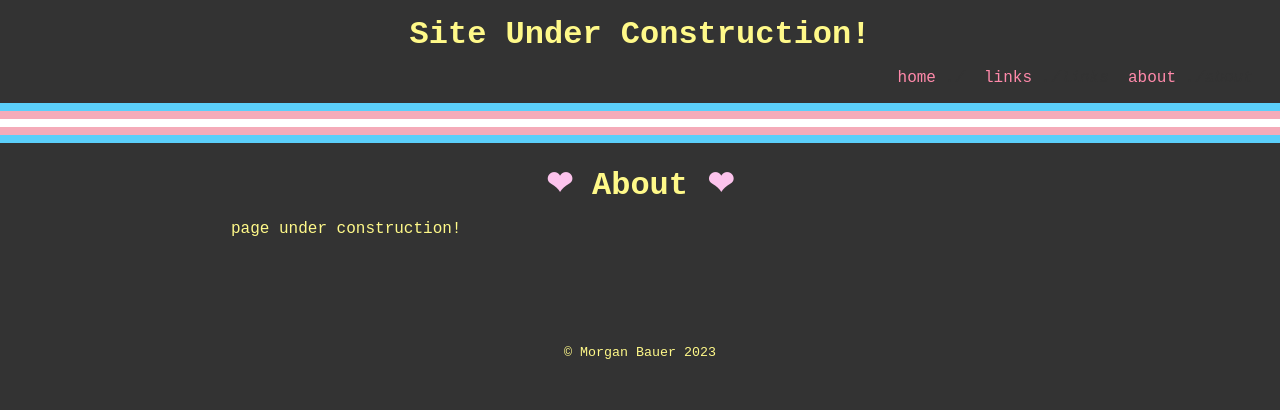
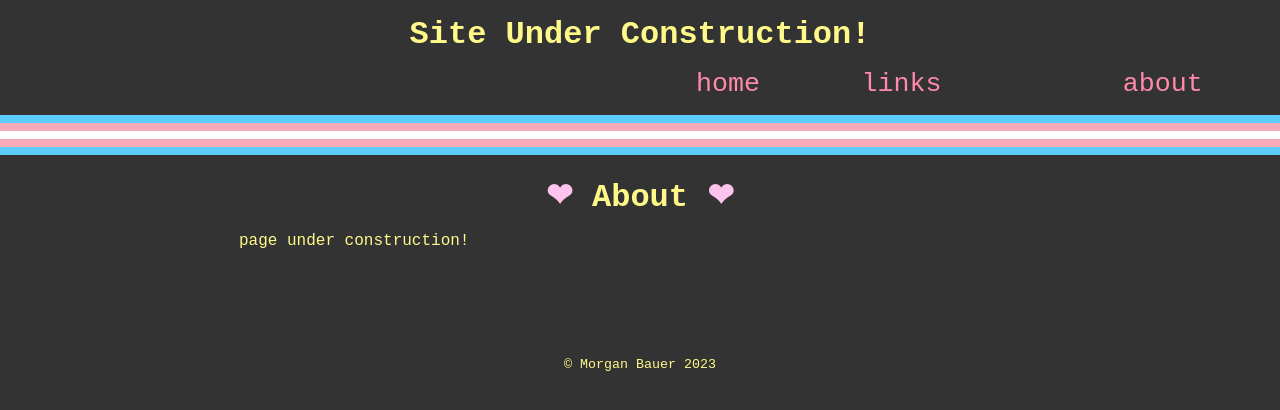
Before and after one commit to Jolkert/jolkert.dev, a plain HTML site: page about/index.html in a window 1280 px wide. Drawn offline with Linux system fonts and the light colour scheme; a web font is replaced by a local one.

Commit message:
more css cleanup & added meta tags

```diff
--- a/about/index.html
+++ b/about/index.html
@@ -3,22 +3,22 @@
 <script src="../js/funcs.js"></script>
 <head>
 	<meta charset="UTF-8" />
-	<title>Jolkert: Links</title>
+	<meta name="author", content="Mprgan Bauer" />
+	<meta name="keywords", content="Jolkert, Morgan Bauer, Morgan, Bauer, Developer, Programming"/>
+	<meta name="description", content="Morgan 'Jolkert' Bauer's personal landing site" />
+	<title>About Jolkert</title>
 	<link rel="shortcut icon" href="../favicon.ico" type="image/x-icon">
 	<link rel="stylesheet" href="https://fonts.bunny.net/css?family=fira-code:500,700">
 	<link rel="stylesheet" href="../css/styles.css" />
 </head>
 <body>
-	<h1 style="margin: auto; padding-top: .5em; text-align: center;">
-		Site Under Construction!
-	</h1>
+	<h1 style="margin: auto; padding-top: .5em; text-align: center;">Site Under Construction!</h1>
 	<nav>
-		<ul>
-			<li class="nav-link"><a href="../">home</a><span class="nav-path"> ./</span></li>
-			<li class="nav-link"><a href="../links">links</a><span class="nav-path"> ./links</span></li>
-			<li class="nav-link"><a href="../about">about</a><span class="nav-path"> ./about</span></li>
-		</ul>
-
+		<div class="nav-bar">
+			<div class="nav-link"><a href="../">home</a><span class="nav-path"> ../</span></div>
+			<div class="nav-link"><a href="../links">links</a><span class="nav-path"> ../links</span></div>
+			<div class="nav-link"><a href="./">about</a><span class="nav-path"> ./</span></div>
+		</div>
 	</nav>
 	<div id="pride" onclick="randomizePride()">
 		<div id="pride-0"></div>
--- a/css/styles.css
+++ b/css/styles.css
@@ -23,6 +23,7 @@ body {
 	background-color: var(--bg-color);
 	color: var(--text-color);
 	font-family: 'Fira Code', monospace;
+
 	padding: 0;
 	margin: 0;
 }
@@ -45,7 +46,7 @@ a:hover, a:hover + .path {
 	padding-right: .2em;
 }
 
-/* pride flag*/
+/* pride flag */
 #pride {
 	display: grid;
 	height: 2.5em;
@@ -77,18 +78,20 @@ a:hover, a:hover + .path {
 }
 
 /* nav */
-nav ul {
+.nav-bar {
 	/* flexbox */
 	display: flex;
 	flex-direction: row;
+	flex-wrap: wrap;
 	justify-content: end;
-	gap: 1em;
-
-	list-style: none;
+	grid-template-columns: repeat(3, 1fr);
+	gap: 2em;
 
 	margin: 1em 1.5em;
 }
-
+.nav-link {
+	font-size: 20pt;
+}
 .nav-link a {
 	color: var(--nav-text-color);
 	text-decoration: none;
@@ -101,7 +104,6 @@ nav ul {
 .nav-link a:visited {
 	color: var(--nav-text-color);
 }
-
 
 /* main content */
 main {
@@ -121,7 +123,7 @@ h3 {
 
 p {
 	text-align: left;
-	text-indent: 1em;
+	text-indent: 1.5em;
 	padding-bottom: 2.5em;
 }
 
```
Also changed, not shown: index.html (+9 -9 lines), links/index.html (+10 -10 lines).
